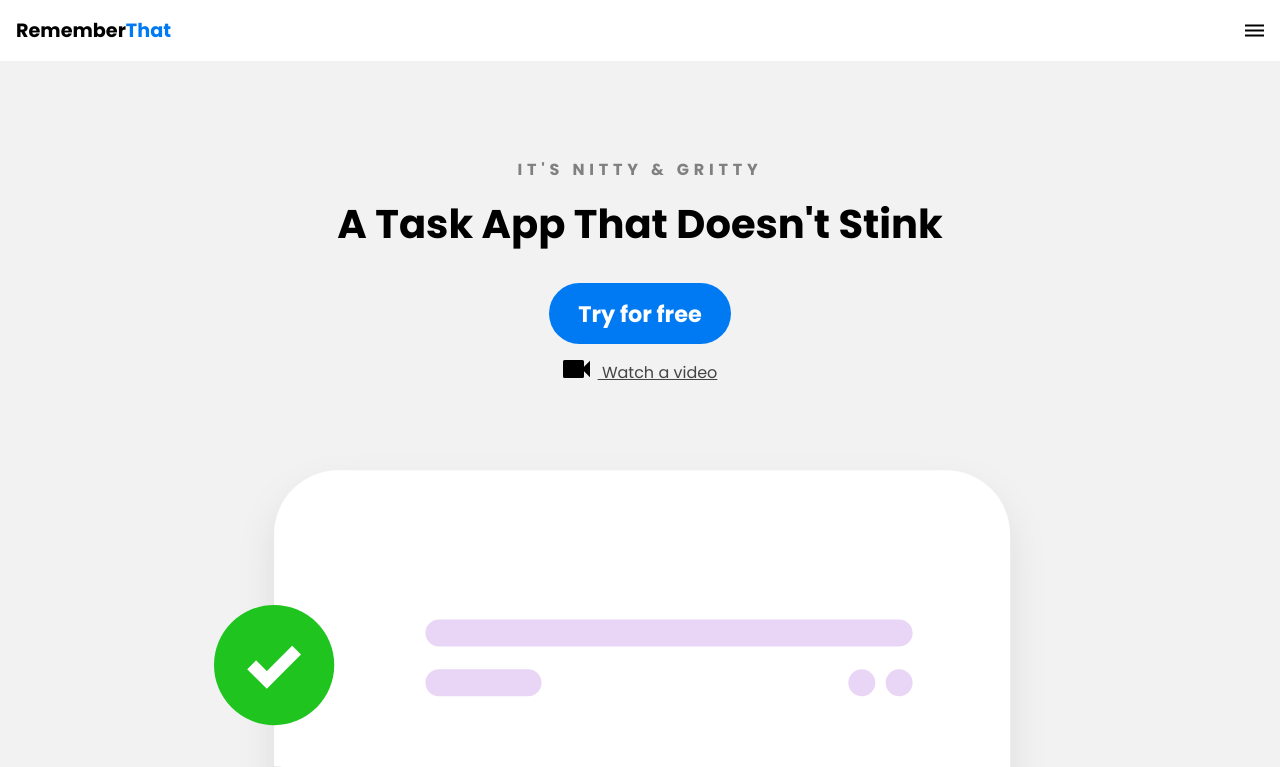
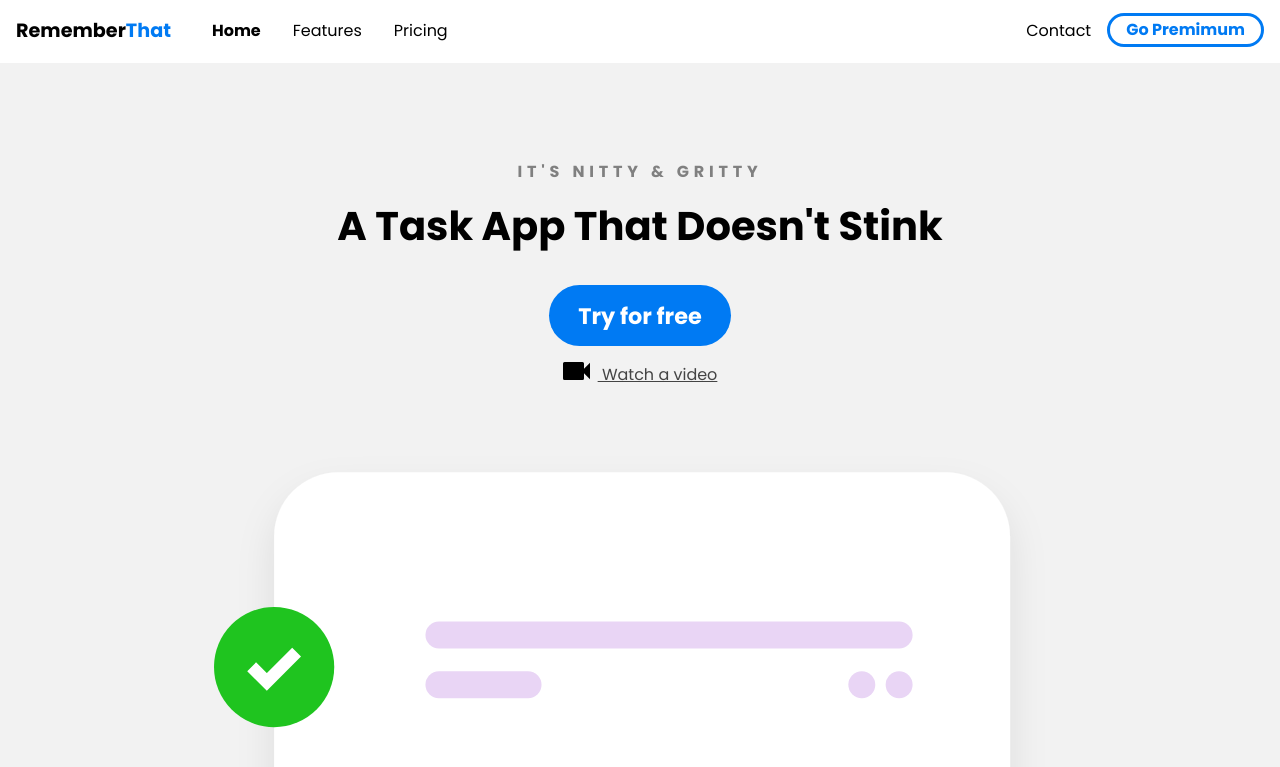
Before and after one commit to TaneHerbert/First-websites, a plain HTML site: page Kiko's site/index.html in a window 1280 px wide. Shown: the top 767 px of the page. Drawn offline with Linux system fonts and the light colour scheme.

Commit message:
desktop viewport begun, still needs work for splitting hero in 2 columns

```diff
--- a/Kiko's site/css/main.scss
+++ b/Kiko's site/css/main.scss
@@ -28,6 +28,39 @@
 
   nav {
     display: none;
+    position: fixed;
+    z-index: 999;
+    width: 66%;
+    right: 0;
+    top: 0;
+    background: #20272e;
+    height: 100vh;
+    padding: 1em;
+    ul.primary-nav {
+      margin-top: 5em;
+    }
+    li {
+      a {
+        color: white;
+        text-decoration: none;
+        display: block;
+        padding: 0.5em;
+        font-size: 1.3em;
+        text-align: right;
+
+        &:hover {
+          font-weight: bold;
+        }
+      }
+    }
+    img.mobile-menu-exit {
+      float: right;
+      margin: 0.5em;
+      cursor: pointer;
+    }
+  }
+  nav.menu-active {
+    display: block;
   }
 
   .container {
@@ -101,6 +134,11 @@
   ul.features-list {
     margin: 0;
     padding-left: 0.1em;
+    display: grid;
+    grid-template-columns: repeat(
+      auto-fit,
+      minmax(19rem, 1fr)
+    ); // this is pretty advanced and useful
   }
 
   li {
@@ -189,3 +227,55 @@
   width: 100%;
   height: 300px;
 }
+
+@media only screen and (min-width: 768px) {
+  .mobile-menu,
+  .mobile-menu-exit {
+    display: none;
+  }
+  .navbar .container {
+    display: grid;
+    grid-template-columns: 180px auto; // 180px for logo, take rest of space for remaining elements
+    place-content: unset;
+  }
+  .navbar nav {
+    display: flex;
+    justify-content: space-between;
+    background: none;
+    position: unset;
+    height: auto;
+    width: 100%;
+    padding: 0;
+    ul {
+      display: flex;
+    }
+    li {
+      a {
+        color: black;
+        font-size: 1em;
+        padding: 0.1em 1em;
+      }
+    }
+    ul.primary-nav {
+      margin: 0;
+    }
+    li.current a {
+      font-weight: bold;
+    }
+    li.go-premium-cta a {
+      background: white;
+      border: solid var(--primary-color) 3px;
+      border-radius: 5em;
+      color: var(--primary-color);
+      font-weight: bold;
+      margin-top: -0.2em;
+      transition: 0.5s;
+      &:hover {
+        color: white;
+        background: var(--primary-color);
+        transition: 0.5s;
+        font-weight: 500;
+      }
+    }
+  }
+}
--- a/Kiko's site/index.html
+++ b/Kiko's site/index.html
@@ -132,5 +132,17 @@
         </div>
       </div>
     </section>
+
+    <script>
+      const mobileBtn = document.getElementById("mobile-cta");
+      const nav = document.querySelector("nav"); // select by tag
+      const mobileBtnExit = document.getElementById("mobile-exit");
+      mobileBtn.addEventListener("click", () => {
+        nav.classList.add("menu-active");
+      });
+      mobileBtnExit.addEventListener("click", () => {
+        nav.classList.remove("menu-active");
+      });
+    </script>
   </body>
 </html>
```
Also changed, not shown: Kiko's site/css/main.css, 1 other file.
